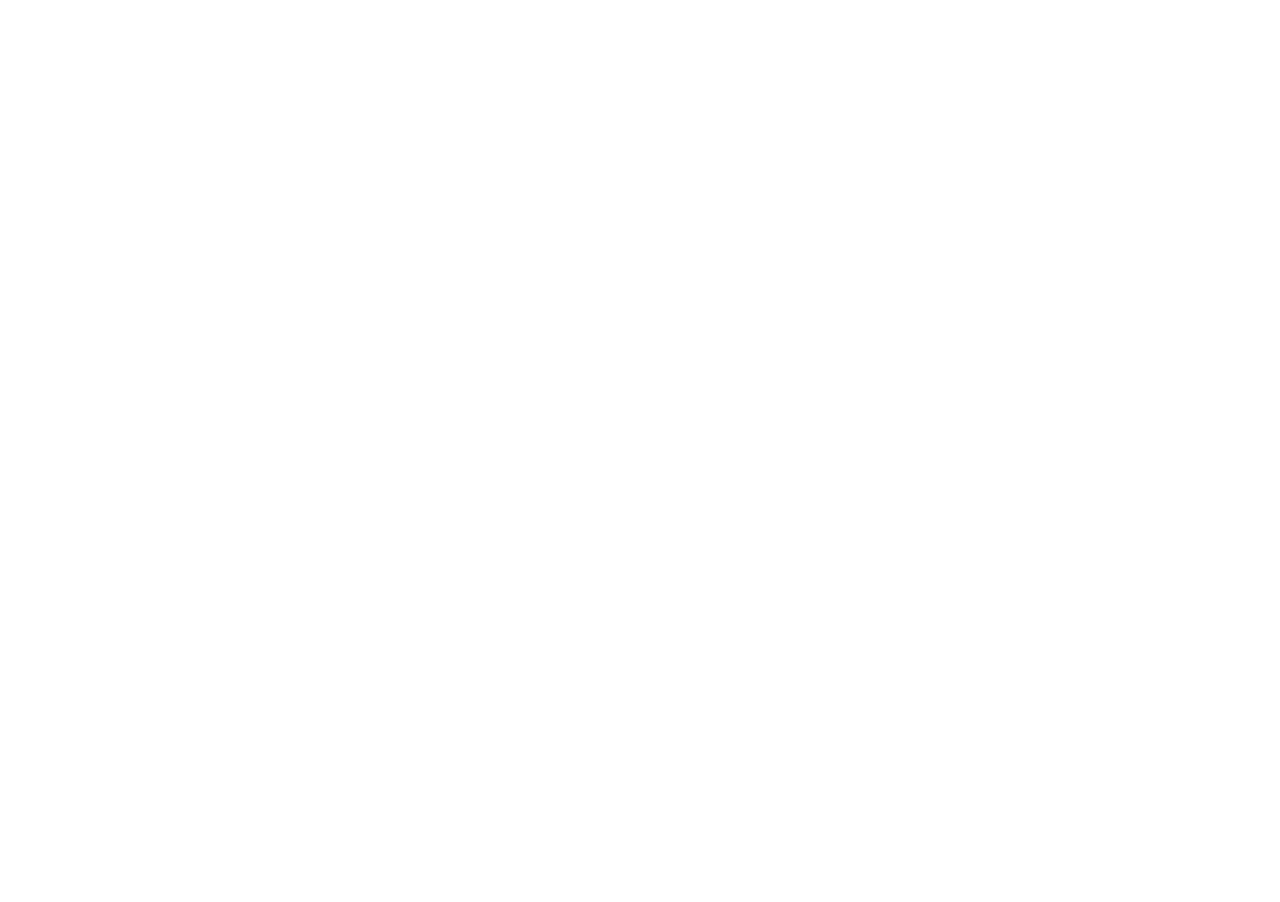
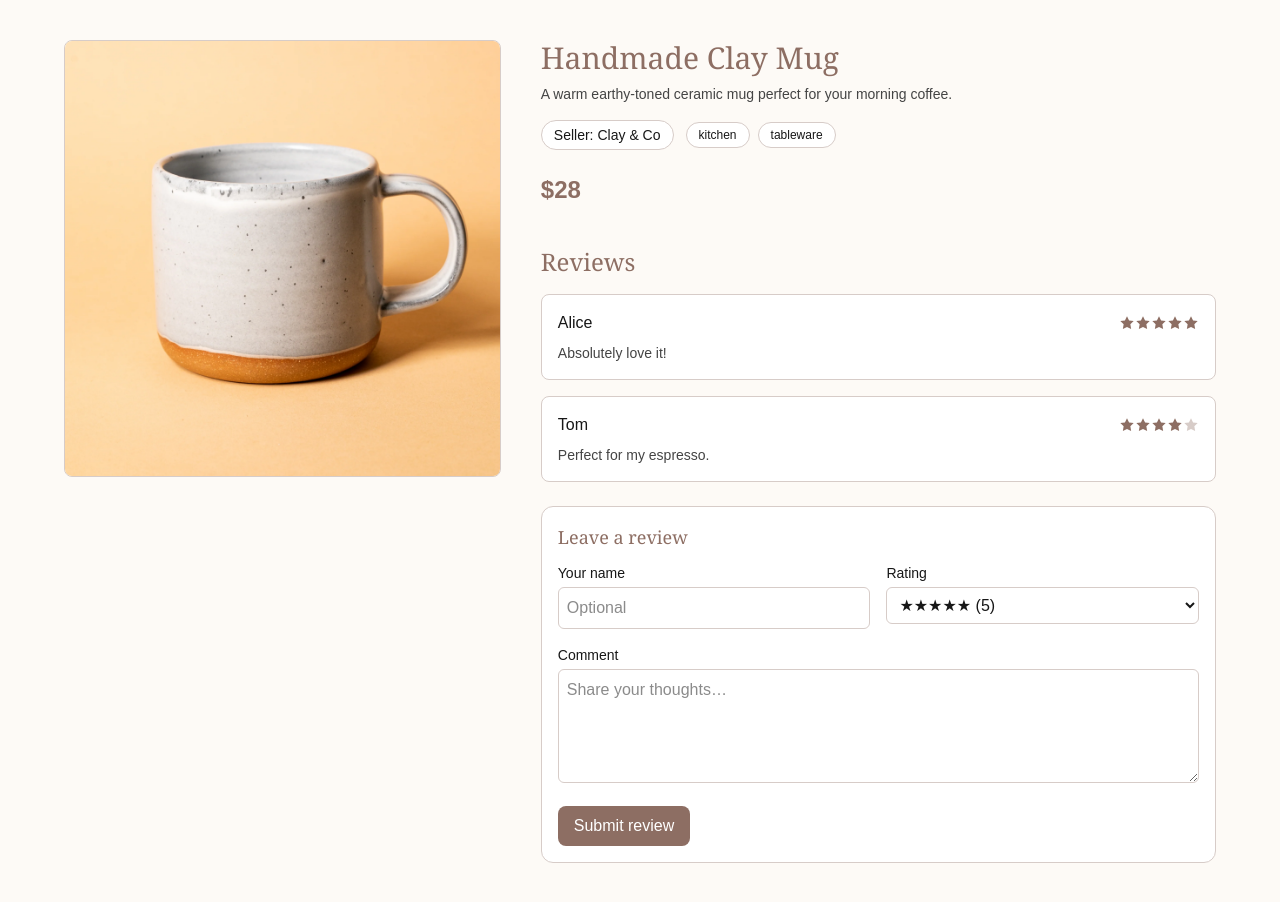
Before and after one commit to carolinepedasil/Handcrafted-Haven, a Next.js app: page /products/1 in a window 1280 px wide. Before the commit this address had no page. Before the commit the page ends 800 px from the top, so only its background shows below. Built offline with nearby package versions, Linux system fonts and the light colour scheme.

Commit message:
Leave Review

```diff
--- a/src/app/products/[id]/page.js
+++ b/src/app/products/[id]/page.js
@@ -1,46 +1,68 @@
 import Image from "next/image";
 import { notFound } from "next/navigation";
-import products from "@/data/products.json";
+import ProductReviews from "@/components/ProductReviews";
+import { getProductById } from "@/lib/products";
 
-export default function ProductDetailPage({ params }) {
-  const { id } = params;
-  const product = products.find((p) => p.id === id);
+export async function generateStaticParams() {
+  const { getAllProducts } = await import("@/lib/products");
+  const products = await getAllProducts();
+  return products.map((p) => ({ id: String(p.id) }));
+}
 
+export default async function ProductDetailPage({ params }) {
+  const product = await getProductById(Number(params.id));
   if (!product) return notFound();
 
   return (
     <main className="min-h-screen bg-[#fdfaf6] px-6 py-10 text-[#171717]">
-      <div className="max-w-4xl mx-auto flex flex-col md:flex-row gap-8">
-        <div className="relative w-full md:w-1/2 h-80 md:h-[400px] rounded overflow-hidden shadow">
-          <Image src={product.image} alt={product.name} layout="fill" objectFit="cover" />
+      <div className="max-w-6xl mx-auto grid grid-cols-1 lg:grid-cols-5 gap-10">
+        <div className="lg:col-span-2">
+          <div className="relative w-full aspect-square rounded-lg overflow-hidden border border-[#d7ccc8] bg-white">
+            <Image
+              src={product.image}
+              alt={product.name}
+              fill
+              className="object-cover"
+              sizes="(max-width: 1024px) 100vw, 40vw"
+              priority
+            />
+          </div>
         </div>
 
-        <div className="flex flex-col gap-4 md:w-1/2">
+        <div className="lg:col-span-3 flex flex-col">
           <h1 className="text-3xl font-serif text-[#8d6e63]">{product.name}</h1>
-          <p className="text-lg">{product.description}</p>
-          <p className="text-xl font-semibold text-[#8d6e63]">{product.price}</p>
-          <p className="text-sm text-[#555]">
-            Sold by: <span className="font-semibold">{product.seller}</span>
-          </p>
+          <p className="mt-2 text-sm text-[#444]">{product.description}</p>
+
+          <div className="mt-4 flex items-center gap-3">
+            <span className="inline-flex items-center rounded-full bg-white border border-[#d7ccc8] px-3 py-1 text-sm">
+              Seller: <span className="ml-1 font-medium">{product.seller}</span>
+            </span>
+            {Array.isArray(product.categories) && product.categories.length > 0 && (
+              <div className="flex flex-wrap gap-2">
+                {product.categories.map((c) => (
+                  <span
+                    key={c}
+                    className="rounded-full bg-white border border-[#d7ccc8] px-3 py-1 text-xs"
+                  >
+                    {c}
+                  </span>
+                ))}
+              </div>
+            )}
+          </div>
+
+          <div className="mt-6">
+            <span className="text-2xl font-semibold text-[#8d6e63]">
+              {product.price}
+            </span>
+          </div>
+
+          <ProductReviews
+            productId={product.id}
+            initialReviews={product.reviews || []}
+          />
         </div>
       </div>
-
-      <section className="mt-12 max-w-4xl mx-auto">
-        <h2 className="text-2xl font-serif text-[#8d6e63] mb-4">Reviews</h2>
-        {product.reviews.length === 0 ? (
-          <p className="text-[#777]">No reviews yet.</p>
-        ) : (
-          <ul className="space-y-4">
-            {product.reviews.map((review, idx) => (
-              <li key={idx} className="border-b pb-4">
-                <p className="font-semibold">{review.name}</p>
-                <p className="text-yellow-600">{"★".repeat(review.rating)}</p>
-                <p>{review.comment}</p>
-              </li>
-            ))}
-          </ul>
-        )}
-      </section>
     </main>
   );
 }
--- /dev/null
+++ b/src/components/ProductReviews.jsx
@@ -0,0 +1,191 @@
+"use client";
+
+import { useEffect, useState } from "react";
+
+function loadLocalReviews(productId) {
+  try {
+    const raw = localStorage.getItem(`reviews:${productId}`);
+    return raw ? JSON.parse(raw) : [];
+  } catch {
+    return [];
+  }
+}
+
+function saveLocalReviews(productId, reviews) {
+  localStorage.setItem(`reviews:${productId}`, JSON.stringify(reviews));
+}
+
+function Stars({ rating }) {
+  return (
+    <div className="flex" aria-label={`${rating} out of 5 stars`}>
+      {[1, 2, 3, 4, 5].map((n) => (
+        <svg
+          key={n}
+          viewBox="0 0 20 20"
+          className={`w-4 h-4 ${
+            n <= rating ? "fill-[#8d6e63]" : "fill-[#d7ccc8]"
+          }`}
+          aria-hidden="true"
+        >
+          <path d="M10 1.5l2.59 5.25 5.8.84-4.2 4.09.99 5.77L10 14.9l-5.18 2.55.99-5.77-4.2-4.09 5.8-.84L10 1.5z" />
+        </svg>
+      ))}
+    </div>
+  );
+}
+
+export default function ProductReviews({ productId, initialReviews = [] }) {
+  const [reviews, setReviews] = useState(initialReviews);
+  const [form, setForm] = useState({ name: "", rating: "5", comment: "" });
+  const [error, setError] = useState("");
+
+  useEffect(() => {
+    const local = loadLocalReviews(productId);
+    if (local.length) {
+      setReviews((prev) => {
+        const combined = [...prev];
+        for (const r of local) combined.push(r);
+        return combined;
+      });
+    }
+    // eslint-disable-next-line react-hooks/exhaustive-deps
+  }, [productId]);
+
+  function handleChange(e) {
+    const { name, value } = e.target;
+    setForm((f) => ({ ...f, [name]: value }));
+  }
+
+  function handleSubmit(e) {
+    e.preventDefault();
+    setError("");
+
+    const name = form.name.trim() || "Anonymous";
+    const rating = parseInt(form.rating, 10);
+    const comment = form.comment.trim();
+
+    if (!comment) {
+      setError("Please add a short comment.");
+      return;
+    }
+    if (Number.isNaN(rating) || rating < 1 || rating > 5) {
+      setError("Rating must be between 1 and 5.");
+      return;
+    }
+
+    const newReview = {
+      name,
+      rating,
+      comment,
+      date: new Date().toISOString(),
+    };
+
+    const local = loadLocalReviews(productId);
+    const nextLocal = [...local, newReview];
+    saveLocalReviews(productId, nextLocal);
+
+    setReviews((prev) => [...prev, newReview]);
+    setForm({ name: "", rating: "5", comment: "" });
+  }
+
+  return (
+    <section aria-labelledby="reviews-heading" className="mt-10">
+      <h2
+        id="reviews-heading"
+        className="text-2xl font-serif text-[#8d6e63] mb-4"
+      >
+        Reviews
+      </h2>
+
+      {reviews.length === 0 ? (
+        <p className="text-sm text-[#444]">No reviews yet — be the first!</p>
+      ) : (
+        <ul className="space-y-4">
+          {reviews.map((r, idx) => (
+            <li
+              key={`${r.name}-${idx}-${r.date ?? idx}`}
+              className="rounded-lg border border-[#d7ccc8] bg-white p-4"
+            >
+              <div className="flex items-center justify-between">
+                <p className="font-medium">{r.name}</p>
+                <Stars rating={r.rating} />
+              </div>
+              <p className="mt-2 text-sm text-[#444]">{r.comment}</p>
+              {r.date && (
+                <p className="mt-1 text-xs text-[#777]">
+                  {new Date(r.date).toLocaleDateString()}
+                </p>
+              )}
+            </li>
+          ))}
+        </ul>
+      )}
+
+      <form
+        onSubmit={handleSubmit}
+        className="mt-6 rounded-xl border border-[#d7ccc8] bg-white p-4"
+      >
+        <h3 className="text-lg font-serif text-[#8d6e63] mb-3">
+          Leave a review
+        </h3>
+
+        {error && (
+          <p className="mb-3 text-sm text-red-600" role="alert">
+            {error}
+          </p>
+        )}
+
+        <div className="grid gap-4 md:grid-cols-2">
+          <label className="block">
+            <span className="block text-sm mb-1">Your name</span>
+            <input
+              type="text"
+              name="name"
+              value={form.name}
+              onChange={handleChange}
+              placeholder="Optional"
+              className="w-full rounded-md border border-[#d7ccc8] p-2 outline-none focus:ring-2 focus:ring-[#8d6e63]/40"
+            />
+          </label>
+
+          <label className="block">
+            <span className="block text-sm mb-1">Rating</span>
+            <select
+              name="rating"
+              value={form.rating}
+              onChange={handleChange}
+              className="w-full rounded-md border border-[#d7ccc8] p-2 outline-none focus:ring-2 focus:ring-[#8d6e63]/40"
+              aria-label="Star rating from 1 to 5"
+            >
+              <option value="5">★★★★★ (5)</option>
+              <option value="4">★★★★☆ (4)</option>
+              <option value="3">★★★☆☆ (3)</option>
+              <option value="2">★★☆☆☆ (2)</option>
+              <option value="1">★☆☆☆☆ (1)</option>
+            </select>
+          </label>
+        </div>
+
+        <label className="block mt-4">
+          <span className="block text-sm mb-1">Comment</span>
+          <textarea
+            name="comment"
+            value={form.comment}
+            onChange={handleChange}
+            rows={4}
+            required
+            className="w-full rounded-md border border-[#d7ccc8] p-2 outline-none focus:ring-2 focus:ring-[#8d6e63]/40"
+            placeholder="Share your thoughts…"
+          />
+        </label>
+
+        <button
+          type="submit"
+          className="mt-4 inline-flex items-center justify-center rounded-lg bg-[#8d6e63] px-4 py-2 font-medium text-white hover:opacity-90"
+        >
+          Submit review
+        </button>
+      </form>
+    </section>
+  );
+}
--- /dev/null
+++ b/src/lib/products.js
@@ -0,0 +1,11 @@
+import products from "@/data/products.json";
+
+export async function getAllProducts() {
+  return products;
+}
+
+export async function getProductById(id) {
+  const all = await getAllProducts();
+  const target = String(id);
+  return all.find((p) => String(p.id) === target) || null;
+}
```
